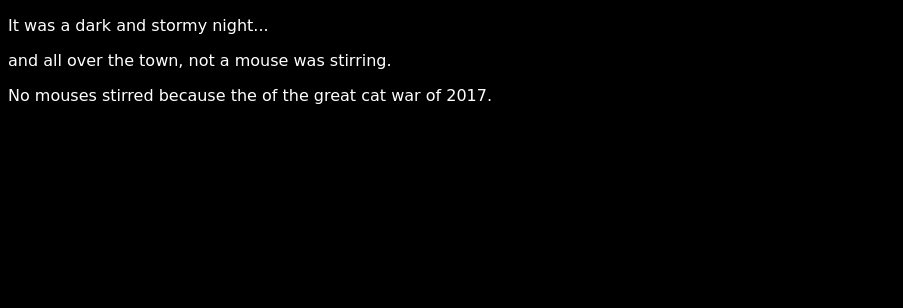
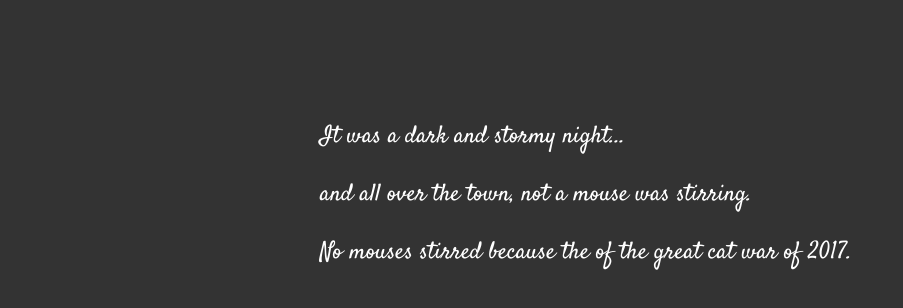
Before and after one commit to kraulk/fireside-story, a plain HTML site: page index.html in a window 1280 px wide. Shown: the whole page, without its empty margins (0-903 px from the left). Drawn offline with Linux system fonts and the light colour scheme.

Commit message:
updated CSS styling

```diff
--- a/index.html
+++ b/index.html
@@ -2,6 +2,7 @@
 <html>
 <head>
 	<link rel="stylesheet" type="text/css" href="style.css">
+	<link href="https://fonts.googleapis.com/css?family=Satisfy" rel="stylesheet">
 </head>
 <body>
 	<p>It was a dark and stormy night...</p>
--- a/style.css
+++ b/style.css
@@ -1,5 +1,7 @@
 body {
   color: white;
-  background-color: black;
-  font-family: cursive;
+  background-color: #333;
+  font-size: 150%;
+  font-family: 'Satisfy', cursive;
+  margin: 5em 25%;
 }
```
